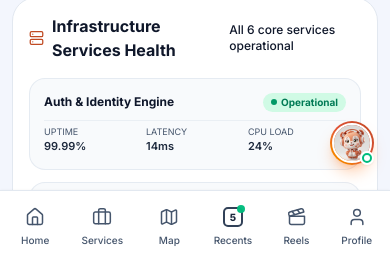
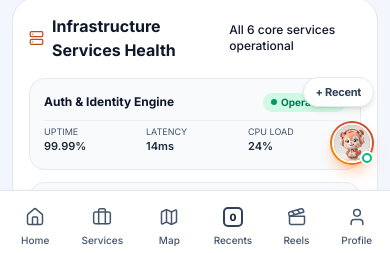
Before and after one commit to Zotish/Personal-project, a React (Vite) app: page /admin in a window 390 px wide. Shown: the part 589-842 px from the top of the page. Built offline with nearby package versions, Linux system fonts and the light colour scheme.

Commit message:
Feat: Add PathaSathi AI Doll Assistant with smart UI icon navigation

```diff
--- a/src/app/App.tsx
+++ b/src/app/App.tsx
@@ -48,6 +48,7 @@ import { PWAInstallPrompt } from "./components/ui/PWAInstallPrompt";
 import { AccountModeProvider } from "./context/AccountModeContext";
 import { SellerMigrationModal } from "./components/seller/SellerMigrationModal";
 import { GlobalDollAssistant } from "./components/ai/PathaSathiDollAssistant";
+import { RecentTabBubble } from "./components/mobile-multitab/RecentTabBubble";
 
 export default function App() {
   return (
@@ -57,6 +58,7 @@ export default function App() {
           <MobileTabProvider>
             <PWAInstallPrompt />
             <SellerMigrationModal />
+            <RecentTabBubble />
             <GlobalDollAssistant />
             <Routes>
             {/* Public */}
--- /dev/null
+++ b/src/app/components/mobile-multitab/RecentTabBubble.tsx
@@ -0,0 +1,176 @@
+import React, { useState, useRef, useEffect } from "react";
+import { useLocation } from "react-router";
+import { useMobileTabs, getTaskMeta } from "../../context/MobileTabContext";
+import { Check, Plus, Layers, X, ExternalLink, Trash2 } from "lucide-react";
+
+export function RecentTabBubble() {
+  const location = useLocation();
+  const {
+    tasks,
+    isCurrentPageInRecents,
+    addPageToRecents,
+    removePageFromRecents,
+    setIsRecentsOpen,
+    activeTaskToast,
+  } = useMobileTabs();
+
+  const [isMenuOpen, setIsMenuOpen] = useState(false);
+  const [justAdded, setJustAdded] = useState(false);
+  const menuRef = useRef<HTMLDivElement>(null);
+
+  // Close menu on outside click
+  useEffect(() => {
+    function handleClickOutside(e: MouseEvent) {
+      if (menuRef.current && !menuRef.current.contains(e.target as Node)) {
+        setIsMenuOpen(false);
+      }
+    }
+    if (isMenuOpen) {
+      document.addEventListener("mousedown", handleClickOutside);
+    }
+    return () => {
+      document.removeEventListener("mousedown", handleClickOutside);
+    };
+  }, [isMenuOpen]);
+
+  // Hide on public/onboarding routes
+  const hiddenPaths = ["/", "/landing", "/login", "/signup", "/verify-email"];
+  const isHidden =
+    hiddenPaths.includes(location.pathname) ||
+    location.pathname.startsWith("/onboarding");
+
+  if (isHidden) return null;
+
+  const isFeed = location.pathname === "/feed";
+  const currentMeta = getTaskMeta(location.pathname);
+
+  const handleAdd = (e: React.MouseEvent) => {
+    e.stopPropagation();
+    addPageToRecents();
+    setJustAdded(true);
+    setTimeout(() => setJustAdded(false), 1200);
+  };
+
+  const handleRemove = (e: React.MouseEvent) => {
+    e.stopPropagation();
+    removePageFromRecents();
+    setIsMenuOpen(false);
+  };
+
+  const handleOpenDeck = (e: React.MouseEvent) => {
+    e.stopPropagation();
+    setIsRecentsOpen(true);
+    setIsMenuOpen(false);
+  };
+
+  return (
+    <>
+      {/* ── Universal Floating Toast Alert ── */}
+      {activeTaskToast && (
+        <div className="fixed top-4 left-1/2 -translate-x-1/2 z-[999999] bg-slate-900/95 backdrop-blur-md text-white text-xs font-bold px-4 py-2 rounded-full shadow-2xl border border-white/20 flex items-center gap-2 animate-in fade-in slide-in-from-top-2 pointer-events-none">
+          <span className="w-2 h-2 rounded-full bg-emerald-400 animate-pulse" />
+          <span>{activeTaskToast}</span>
+        </div>
+      )}
+
+      {/* ── Floating Bubble Container (Stacked directly above Pathasathi Doll) ── */}
+      <div
+        ref={menuRef}
+        className={`fixed z-40 pointer-events-auto transition-all duration-300 flex flex-col items-end ${
+          isFeed
+            ? "bottom-[160px] right-4 sm:right-6 xl:right-[340px]"
+            : "bottom-[148px] sm:bottom-[78px] right-4 sm:right-6"
+        }`}
+      >
+        {/* ── Active Page Options Popover ── */}
+        {isMenuOpen && isCurrentPageInRecents && (
+          <div className="mb-2 w-56 bg-white/95 backdrop-blur-md rounded-2xl shadow-2xl border border-slate-200/90 p-2.5 space-y-1.5 animate-in fade-in slide-in-from-bottom-2 text-slate-800">
+            <div className="flex items-center justify-between pb-1.5 border-b border-slate-100 px-1">
+              <div className="flex items-center gap-1.5 min-w-0">
+                <span className="text-sm">{currentMeta.icon}</span>
+                <span className="text-[11px] font-bold truncate max-w-[130px]">
+                  {currentMeta.title}
+                </span>
+              </div>
+              <span className="text-[9px] font-bold bg-emerald-100 text-emerald-800 px-1.5 py-0.5 rounded-full">
+                Saved
+              </span>
+            </div>
+
+            <button
+              onClick={handleOpenDeck}
+              className="w-full flex items-center justify-between px-2.5 py-2 rounded-xl text-xs font-semibold text-slate-700 hover:bg-slate-100 hover:text-slate-900 transition cursor-pointer"
+            >
+              <span className="flex items-center gap-2">
+                <Layers className="w-3.5 h-3.5 text-[#C04A22]" />
+                <span>Open Recents ({tasks.length})</span>
+              </span>
+              <ExternalLink className="w-3 h-3 text-slate-400" />
+            </button>
+
+            <button
+              onClick={handleRemove}
+              className="w-full flex items-center gap-2 px-2.5 py-2 rounded-xl text-xs font-semibold text-red-600 hover:bg-red-50 transition cursor-pointer"
+            >
+              <Trash2 className="w-3.5 h-3.5" />
+              <span>Remove from Recents</span>
+            </button>
+          </div>
+        )}
+
+        {/* ── The Recent Tab Bubble Pill ── */}
+        {!isCurrentPageInRecents ? (
+          // State A: NOT in recents -> Click to Add
+          <button
+            onClick={handleAdd}
+            className={`group relative flex items-center gap-1.5 px-3 py-1.5 rounded-full bg-white/95 backdrop-blur-md border border-slate-200 hover:border-orange-300 shadow-md hover:shadow-xl text-slate-700 hover:text-[#C04A22] active:scale-95 transition-all cursor-pointer select-none ${
+              justAdded ? "scale-105 ring-2 ring-emerald-400" : ""
+            }`}
+            title="Add this page to Recent Tabs"
+          >
+            <span className="text-[11px] font-bold tracking-tight">
+              + Recent
+            </span>
+
+            {/* Total recent tabs count */}
+            {tasks.length > 0 && (
+              <span className="text-[10px] font-bold text-slate-500">
+                {tasks.length}
+              </span>
+            )}
+          </button>
+        ) : (
+          // State B: ALREADY in recents -> Clean Pill (No background, No left icon)
+          <div
+            className={`flex items-center gap-1.5 px-3 py-1.5 rounded-full bg-white/95 backdrop-blur-md border border-slate-200 hover:border-emerald-500 shadow-md text-slate-800 active:scale-95 transition-all select-none ${
+              justAdded ? "ring-2 ring-emerald-400" : ""
+            }`}
+          >
+            {/* Click to open menu / recents */}
+            <button
+              onClick={() => setIsMenuOpen((prev) => !prev)}
+              className="flex items-center gap-1.5 text-slate-800 hover:text-emerald-700 transition cursor-pointer"
+              title="Page saved in Recents. Click for options"
+            >
+              <span className="text-[11px] font-bold tracking-tight text-emerald-700">
+                In Recents
+              </span>
+              <span className="text-[10px] font-bold text-slate-500">
+                {tasks.length}
+              </span>
+            </button>
+
+            {/* Quick 1-tap Remove button */}
+            <button
+              onClick={handleRemove}
+              className="w-4 h-4 rounded-full hover:bg-slate-100 text-slate-400 hover:text-red-500 flex items-center justify-center transition cursor-pointer"
+              title="Remove from Recent Tabs"
+            >
+              <X className="w-3 h-3 stroke-[2.5]" />
+            </button>
+          </div>
+        )}
+      </div>
+    </>
+  );
+}
--- a/src/app/context/MobileTabContext.tsx
+++ b/src/app/context/MobileTabContext.tsx
@@ -272,11 +272,16 @@ interface MobileTabContextType {
   switchToNextTask: () => void;
   switchToPrevTask: () => void;
   activeTaskToast: string | null;
+  isCurrentPageInRecents: boolean;
+  addPageToRecents: (path?: string) => void;
+  removePageFromRecents: (path?: string) => void;
+  togglePageInRecents: (path?: string) => boolean;
+  showToast: (msg: string) => void;
 }
 
 const MobileTabContext = createContext<MobileTabContextType | null>(null);
 
-const STORAGE_KEY = "android_recent_tasks_v4";
+const STORAGE_KEY = "android_recent_tasks_v5";
 
 export function MobileTabProvider({ children }: { children: ReactNode }) {
   const location = useLocation();
@@ -288,15 +293,17 @@ export function MobileTabProvider({ children }: { children: ReactNode }) {
       if (saved) {
         const parsed = JSON.parse(saved);
         if (Array.isArray(parsed) && parsed.length > 0) {
-          return parsed.map((t: any) => {
-            const meta = getTaskMeta(t.path || "/feed");
+          return parsed.map((item: any) => {
+            const meta = getTaskMeta(item.path);
             return {
-              ...t,
-              title: meta.title,
-              shortName: meta.shortName,
-              icon: meta.icon,
-              iconBg: meta.iconBg,
-              category: meta.category,
+              id: item.id || `task-${Date.now()}-${Math.random()}`,
+              path: item.path,
+              title: item.title || meta.title,
+              shortName: item.shortName || meta.shortName,
+              icon: item.icon || meta.icon,
+              iconBg: item.iconBg || meta.iconBg,
+              category: item.category || meta.category,
+              timestamp: item.timestamp || Date.now(),
               themeColor: meta.themeColor,
               previewGradient: meta.previewGradient,
             };
@@ -305,103 +312,74 @@ export function MobileTabProvider({ children }: { children: ReactNode }) {
       }
     } catch (_) {}
 
-    // Varied distinct open tasks matching common app features
-    const feedMeta = getTaskMeta("/feed");
-    const mapMeta = getTaskMeta("/map");
-    const jobsMeta = getTaskMeta("/services/jobs");
-    const ordersMeta = getTaskMeta("/orders");
-
-    return [
-      {
-        id: "task-feed",
-        path: "/feed",
-        title: feedMeta.title,
-        shortName: feedMeta.shortName,
-        icon: feedMeta.icon,
-        iconBg: feedMeta.iconBg,
-        category: feedMeta.category,
-        themeColor: feedMeta.themeColor,
-        previewGradient: feedMeta.previewGradient,
-        timestamp: Date.now() - 40000,
-      },
-      {
-        id: "task-map",
-        path: "/map",
-        title: mapMeta.title,
-        shortName: mapMeta.shortName,
-        icon: mapMeta.icon,
-        iconBg: mapMeta.iconBg,
-        category: mapMeta.category,
-        themeColor: mapMeta.themeColor,
-        previewGradient: mapMeta.previewGradient,
-        timestamp: Date.now() - 25000,
-      },
-      {
-        id: "task-jobs",
-        path: "/services/jobs",
-        title: jobsMeta.title,
-        shortName: jobsMeta.shortName,
-        icon: jobsMeta.icon,
-        iconBg: jobsMeta.iconBg,
-        category: jobsMeta.category,
-        themeColor: jobsMeta.themeColor,
-        previewGradient: jobsMeta.previewGradient,
-        timestamp: Date.now() - 10000,
-      },
-      {
-        id: "task-orders",
-        path: "/orders",
-        title: ordersMeta.title,
-        shortName: ordersMeta.shortName,
-        icon: ordersMeta.icon,
-        iconBg: ordersMeta.iconBg,
-        category: ordersMeta.category,
-        themeColor: ordersMeta.themeColor,
-        previewGradient: ordersMeta.previewGradient,
-        timestamp: Date.now(),
-      },
-    ];
+    // Initially NO tabs in recents! (User manually adds tabs)
+    return [];
   });
 
   const [activeTaskId, setActiveTaskId] = useState<string>(() => {
-    return tasks[0]?.id || "task-feed";
+    return tasks[0]?.id || "";
   });
 
   const [isRecentsOpen, setIsRecentsOpen] = useState(false);
   const [activeTaskToast, setActiveTaskToast] = useState<string | null>(null);
 
-  // Sync tasks
+  // Sync tasks to localStorage
   useEffect(() => {
     try {
       localStorage.setItem(STORAGE_KEY, JSON.stringify(tasks));
     } catch (_) {}
   }, [tasks]);
 
-  // Track location changes and add task
+  // Track location changes: only update activeTaskId if route ALREADY exists in tasks.
+  // NEVER auto-add routes (user manually customizes recents via bubble)
   useEffect(() => {
-    const currentPath = location.pathname;
+    setTasks(prev => {
+      const existing = prev.find(t => t.path === location.pathname);
+      if (existing) {
+        setActiveTaskId(existing.id);
+        return prev.map(t => (t.id === existing.id ? { ...t, timestamp: Date.now() } : t));
+      }
+      // If not in recents, do NOT automatically add it!
+      return prev;
+    });
+  }, [location.pathname]);
+
+  const showToast = useCallback((msg: string) => {
+    setActiveTaskToast(msg);
+    setTimeout(() => {
+      setActiveTaskToast(null);
+    }, 1800);
+  }, []);
+
+  // Check if current route is saved in recents
+  const isCurrentPageInRecents = tasks.some(t => t.path === location.pathname);
+
+  // Manual Add page to recents
+  const addPageToRecents = useCallback((customPath?: string) => {
+    const targetPath = customPath || location.pathname;
     if (
-      currentPath === "/" ||
-      currentPath === "/landing" ||
-      currentPath === "/login" ||
-      currentPath === "/signup" ||
-      currentPath.startsWith("/onboarding") ||
-      currentPath === "/verify-email"
+      targetPath === "/" ||
+      targetPath === "/landing" ||
+      targetPath === "/login" ||
+      targetPath === "/signup" ||
+      targetPath.startsWith("/onboarding") ||
+      targetPath === "/verify-email"
     ) {
       return;
     }
 
+    const meta = getTaskMeta(targetPath);
     setTasks(prev => {
-      const existing = prev.find(t => t.path === currentPath);
+      const existing = prev.find(t => t.path === targetPath);
       if (existing) {
         setActiveTaskId(existing.id);
-        return prev.map(t => t.id === existing.id ? { ...t, timestamp: Date.now() } : t);
+        showToast(`Already in Recents: ${existing.title}`);
+        return prev;
       }
 
-      const meta = getTaskMeta(currentPath);
       const newTask: AndroidAppTask = {
         id: `task-${Date.now()}-${Math.random().toString(36).substring(2, 6)}`,
-        path: currentPath,
+        path: targetPath,
         title: meta.title,
         shortName: meta.shortName,
         icon: meta.icon,
@@ -413,20 +391,47 @@ export function MobileTabProvider({ children }: { children: ReactNode }) {
       };
 
       const updated = [...prev, newTask];
-      if (updated.length > 8) {
+      if (updated.length > 12) {
         updated.shift();
       }
       setActiveTaskId(newTask.id);
+      showToast(`✅ Added to Recent: ${meta.title}`);
       return updated;
     });
-  }, [location.pathname]);
+  }, [location.pathname, showToast]);
 
-  const showToast = useCallback((msg: string) => {
-    setActiveTaskToast(msg);
-    setTimeout(() => {
-      setActiveTaskToast(null);
-    }, 1400);
-  }, []);
+  // Manual Remove page from recents
+  const removePageFromRecents = useCallback((customPath?: string) => {
+    const targetPath = customPath || location.pathname;
+    setTasks(prev => {
+      const match = prev.find(t => t.path === targetPath);
+      if (!match) return prev;
+      showToast(`Removed from Recents: ${match.title}`);
+      const filtered = prev.filter(t => t.path !== targetPath);
+      if (activeTaskId === match.id) {
+        const next = filtered[filtered.length - 1];
+        if (next) {
+          setActiveTaskId(next.id);
+        } else {
+          setActiveTaskId("");
+        }
+      }
+      return filtered;
+    });
+  }, [location.pathname, activeTaskId, showToast]);
+
+  // Toggle page in recents
+  const togglePageInRecents = useCallback((customPath?: string): boolean => {
+    const targetPath = customPath || location.pathname;
+    const exists = tasks.some(t => t.path === targetPath);
+    if (exists) {
+      removePageFromRecents(targetPath);
+      return false;
+    } else {
+      addPageToRecents(targetPath);
+      return true;
+    }
+  }, [location.pathname, tasks, addPageToRecents, removePageFromRecents]);
 
   const switchTask = useCallback((taskId: string) => {
     const target = tasks.find(t => t.id === taskId);
@@ -445,56 +450,25 @@ export function MobileTabProvider({ children }: { children: ReactNode }) {
 
   const closeTask = useCallback((taskId: string) => {
     setTasks(prev => {
-      if (prev.length <= 1) {
-        const meta = getTaskMeta("/feed");
-        const defaultTask: AndroidAppTask = {
-          id: `task-feed-${Date.now()}`,
-          path: "/feed",
-          title: meta.title,
-          shortName: meta.shortName,
-          icon: meta.icon,
-          iconBg: meta.iconBg,
-          category: meta.category,
-          themeColor: meta.themeColor,
-          previewGradient: meta.previewGradient,
-          timestamp: Date.now(),
-        };
-        navigate("/feed");
-        setActiveTaskId(defaultTask.id);
-        return [defaultTask];
-      }
-
       const filtered = prev.filter(t => t.id !== taskId);
       if (activeTaskId === taskId) {
         const next = filtered[filtered.length - 1];
         if (next) {
           setActiveTaskId(next.id);
-          navigate(next.path);
+        } else {
+          setActiveTaskId("");
         }
       }
       return filtered;
     });
-  }, [activeTaskId, navigate]);
+  }, [activeTaskId]);
 
   const clearAllTasks = useCallback(() => {
-    const meta = getTaskMeta("/feed");
-    const defaultTask: AndroidAppTask = {
-      id: `task-feed-${Date.now()}`,
-      path: "/feed",
-      title: meta.title,
-      shortName: meta.shortName,
-      icon: meta.icon,
-      iconBg: meta.iconBg,
-      category: meta.category,
-      themeColor: meta.themeColor,
-      previewGradient: meta.previewGradient,
-      timestamp: Date.now(),
-    };
-    setTasks([defaultTask]);
-    setActiveTaskId(defaultTask.id);
+    setTasks([]);
+    setActiveTaskId("");
     setIsRecentsOpen(false);
-    navigate("/feed");
-  }, [navigate]);
+    showToast("Cleared all recent tabs");
+  }, [showToast]);
 
   // Swipe Left -> Next App
   const switchToNextTask = useCallback(() => {
@@ -536,6 +510,11 @@ export function MobileTabProvider({ children }: { children: ReactNode }) {
         switchToNextTask,
         switchToPrevTask,
         activeTaskToast,
+        isCurrentPageInRecents,
+        addPageToRecents,
+        removePageFromRecents,
+        togglePageInRecents,
+        showToast,
       }}
     >
       {children}
```
Also changed, not shown: src/app/components/mobile-multitab/AndroidRecentAppsSwitcher.tsx (+39 -5 lines).
